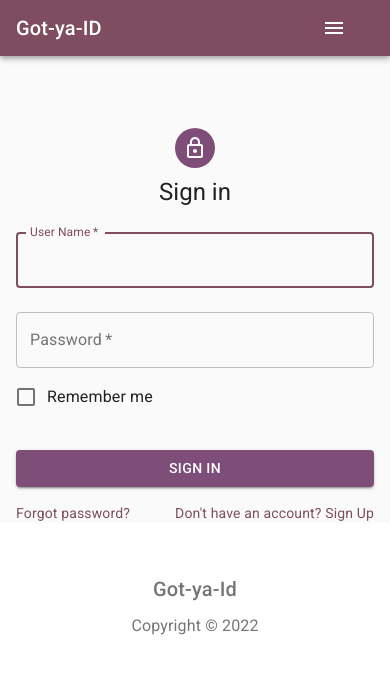
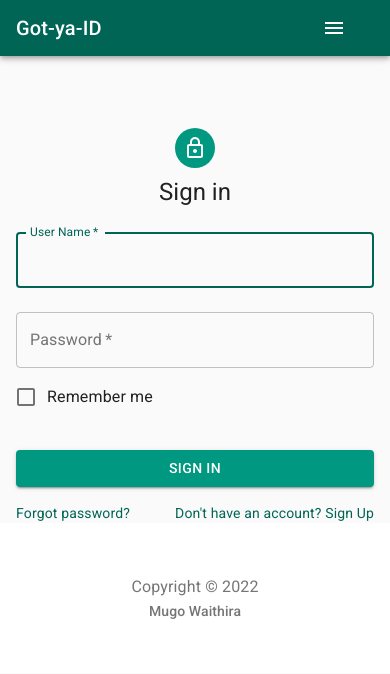
Before and after one commit to Machariajane/Frontend-Got-ya-Id, a React (Create React App) app: page /login in a window 390 px wide. Shown: the top 674 px of the page. Built offline with nearby package versions, Linux system fonts and the light colour scheme.

Commit message:
changed theme , branded footer , mobile reponsive

```diff
--- a/src/components/Auth/login.component.js
+++ b/src/components/Auth/login.component.js
@@ -34,7 +34,7 @@ const useStyles = makeStyles((theme) => ({
   },
   button: {
     margin: theme.spacing(3, 0, 2),
-    background: '#7E4E78',
+    background: '#009880',
 
   },
 }));
--- a/src/components/Auth/register.component.js
+++ b/src/components/Auth/register.component.js
@@ -33,7 +33,7 @@ import Alert from '@material-ui/lab/Alert';
     },
     button: {
       margin: theme.spacing(3, 0, 2),
-      background: '#7E4E78',
+      background: '#009880',
     },
   }));
 
--- a/src/components/footer.component.js
+++ b/src/components/footer.component.js
@@ -13,11 +13,14 @@ export const  Footer = () => {
 
 <footer className={classes.footer}>
     <Container maxWidth='sm'>
-        <Typography variant='h6' align='center' color="textSecondary" gutterBottom>
+        {/* <Typography variant='h6' align='center' color="textSecondary" gutterBottom>
            Got-ya-Id
-        </Typography>
+        </Typography> */}
         <Typography variant='subtitle1' align='center' color='textSecondary'>
             {'Copyright © '} {new Date().getFullYear()}
+        </Typography>
+        <Typography variant='subtitle2' align='center' color='textSecondary'>
+            Mugo Waithira
         </Typography>
     </Container>
 </footer>
--- a/src/components/nav.component.js
+++ b/src/components/nav.component.js
@@ -73,10 +73,6 @@ if (user){menuItems = [
     pageURL: "/allids"
   },
   {
-    menuTitle: "Find-ID",
-    pageURL: "/findid"
-  },
-  {
     menuTitle: "Post-ID",
     pageURL: "/postid"
   },
@@ -98,7 +94,7 @@ if (user){menuItems = [
   },
   {
     menuTitle: "Sign-Up",
-    pageURL: "/signup"
+    pageURL: "/register"
   },
 
 ];
--- a/src/index.css
+++ b/src/index.css
@@ -5,7 +5,7 @@
 } */
 
 body {
-    background: #1C8EF9 !important;
+    background: #009880!important;
     min-height: 100vh;
     display: flex;
     font-weight: 400;
@@ -43,7 +43,7 @@ navbar-light{
     transition: all .3s;
 }
 .auth-wrapper .form-control:focus{
-    border-color: #167bff;
+    border-color: #009880;
     box-shadow: none;
 }
 
@@ -63,10 +63,10 @@ navbar-light{
     text-align: right;
     font-size: 13px;
     padding-top: 10px;
-    color: #7f7d7d;
+    color: #009880;
     margin:0;
 }
 
 .forgot-password a {
-    color: #167bff;
+    color: #009880;
 }
--- a/src/theme.js
+++ b/src/theme.js
@@ -12,10 +12,10 @@ import { createTheme } from '@material-ui/core/styles'
 const theme = createTheme({
   palette: {
     primary: {
-      main: '#7E4E60',
+      main: '#006555',
     },
     secondary: {
-     main: '#7E4E78',
+     main: '#009880',
 
     },
     // type: 'dark', :This is will make your component dark theme
```
